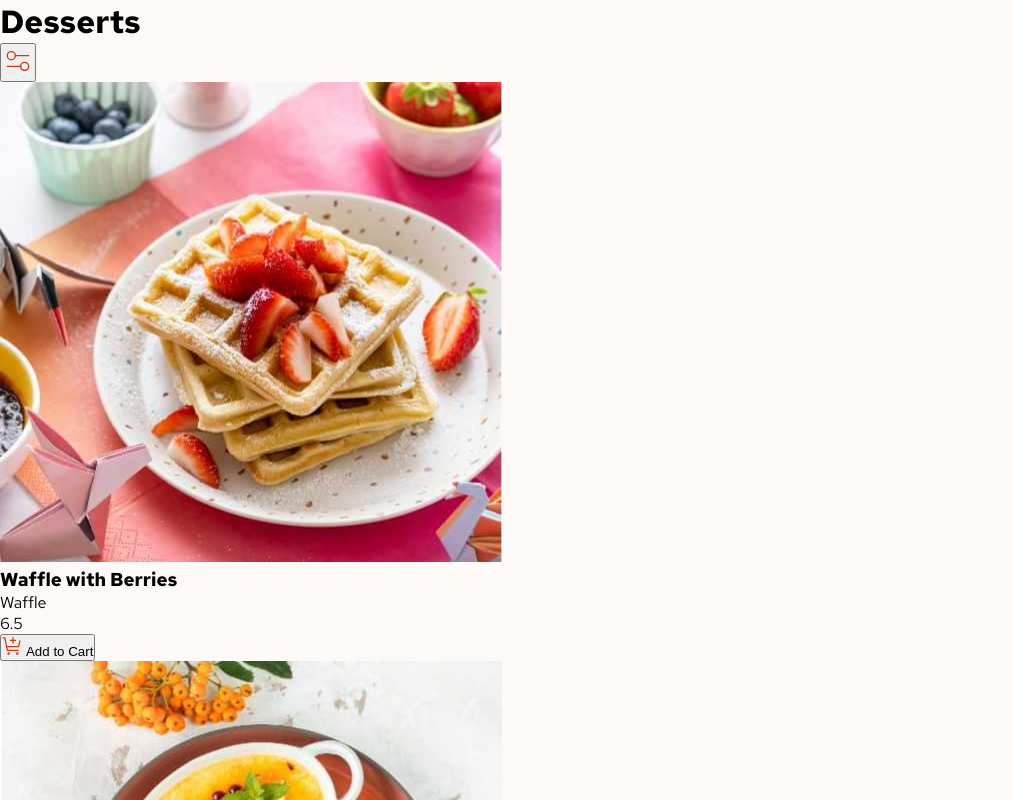
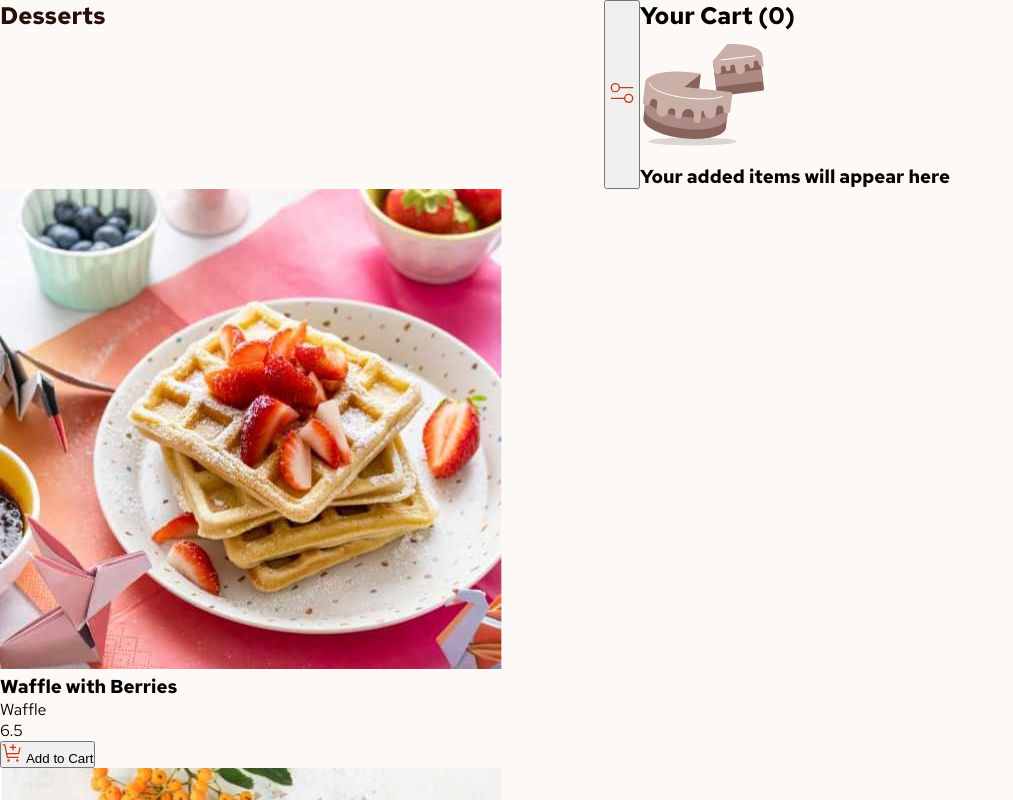
Before and after one commit to ktzazz/product-list-with-cart-main-twenty-three-, a React (Vite) app: page / in a window 1280 px wide. Shown: the top 800 px of the page, without its empty margins (0-1013 px from the left). Built offline with nearby package versions, Linux system fonts and the light colour scheme.

Commit message:
#root grid

```diff
--- a/src/App.jsx
+++ b/src/App.jsx
@@ -7,10 +7,16 @@ import CartProvider from "./CartProvider";
 function App() {
   return (
     <CartProvider>
-      <h1>Desserts</h1>
-      <Filter />
-      <ProductList />
-      <Cart />
+      <div className="dessert_filter__cont">
+        <h1>Desserts</h1>
+        <Filter />
+      </div>
+      <div className="product_list__cont">
+        <ProductList />
+      </div>
+      <div className="cartMain__cont">
+        <Cart />
+      </div>
       <footer className="attribution">
         {" "}
         Challenge by{" "}
--- a/src/productList.jsx
+++ b/src/productList.jsx
@@ -7,7 +7,7 @@ export const ProductList = () => {
   const { filteredProducts } = useContext(CartContext);
 
   return (
-    <div className="product-grid">
+    <div className="product__grid">
       {/* Mapeamos sobre la lista filtrada, no sobre el JSON original */}
       {filteredProducts.map((producto) => (
         <Items key={producto.name} product={producto} />
--- a/src/scss/App.scss
+++ b/src/scss/App.scss
@@ -0,0 +1,46 @@
+@use "mixins" as m;
+
+#root {
+  display: flex;
+  flex-direction: column;
+
+  @include m.responsive(tablet) {
+    display: grid;
+    grid-template-columns: 1fr 1fr;
+    grid-template-rows: auto auto auto;
+  }
+}
+
+.dessert_filter__cont {
+  @include m.responsive(tablet) {
+    grid-area: 1 / 1 / 1 / 1;
+    display: flex;
+    justify-content: space-between;
+  }
+}
+
+.product_list__cont {
+  @include m.responsive(tablet) {
+    grid-area: 2 / 1 / 2 / 1;
+  }
+}
+
+.cartMain__cont {
+  @include m.responsive(tablet) {
+    grid-area: 1 / 2 / 1 / 2;
+  }
+}
+
+.attribution {
+  @include m.responsive(tablet) {
+    grid-area: 3 / 1 / 3 / span2;
+    display: flex;
+    justify-content: center;
+  }
+}
+
+h1 {
+  font-size: var(--h1-f-size);
+  color: var(--rose-900);
+  font-weight: var(--weight-700);
+}
--- a/src/scss/_base.scss
+++ b/src/scss/_base.scss
@@ -1,5 +1,3 @@
-@use "mixins" as m;
-
 @font-face {
   font-family: "Red Hat Display";
   src: url("../fonts/RedHatText-VariableFont_wght.ttf") format("truetype");
```
